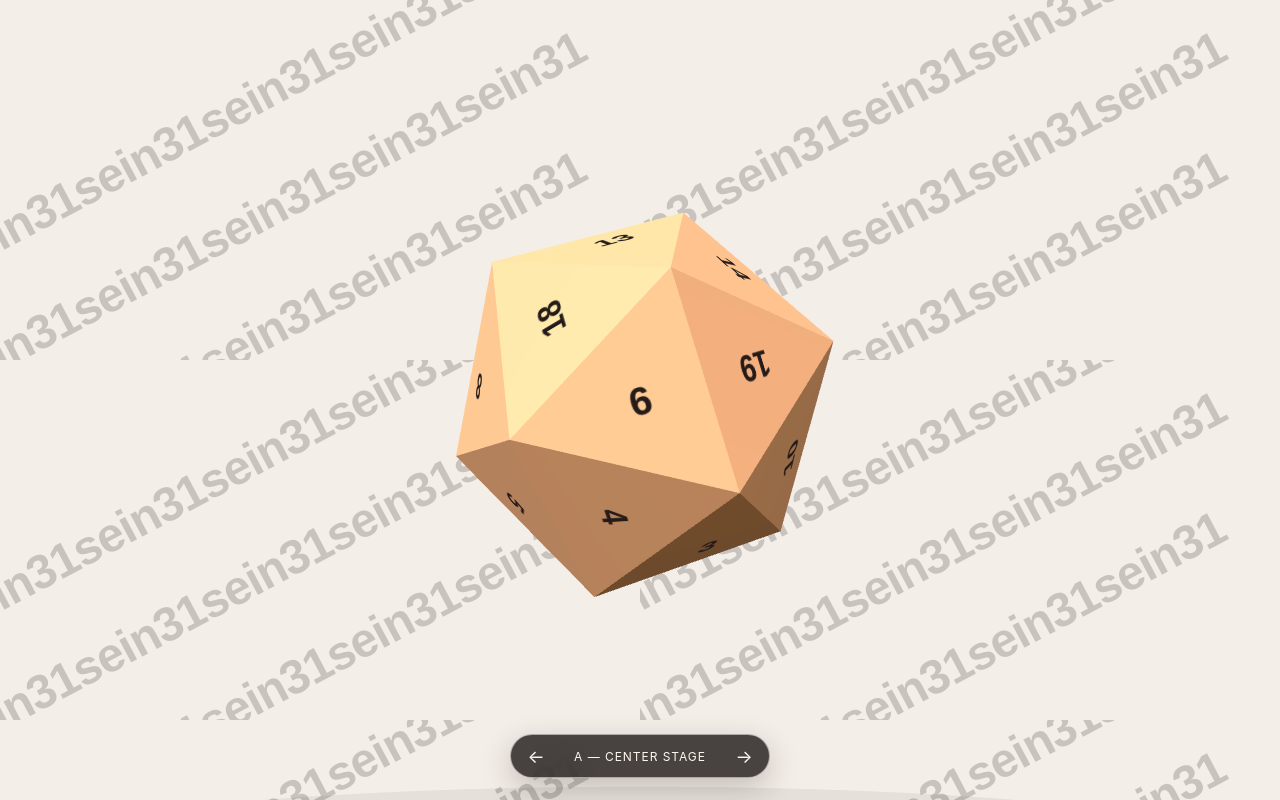
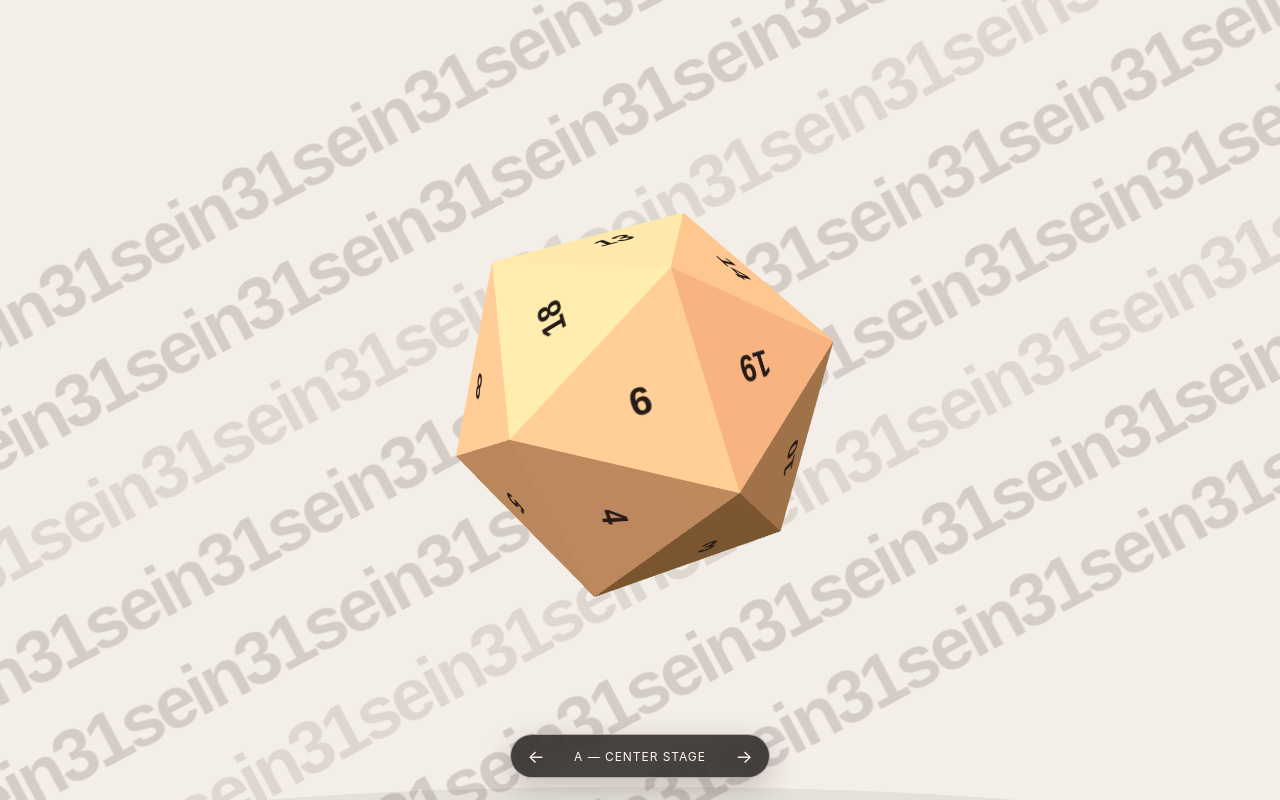
Before and after one commit to K4F7/entry2mysite, a website built with Vite: page index.html in a window 1280 px wide. Built offline with nearby package versions, Linux system fonts and the light colour scheme; animation ran at ten frames a second.

Commit message:
prototype: add kinetic typography motion

```diff
--- a/src/main.ts
+++ b/src/main.ts
@@ -28,6 +28,17 @@ const requestedVariant = params.get('variant')?.toUpperCase() as VariantKey | un
 let activeVariant = variants.find((variant) => variant.key === requestedVariant) ?? variants[0];
 
 const app = document.querySelector<HTMLDivElement>('#app')!;
+const kineticBackground = document.createElement('div');
+kineticBackground.className = 'kinetic-background';
+kineticBackground.setAttribute('aria-hidden', 'true');
+const kineticText = 'sein31'.repeat(14);
+kineticBackground.innerHTML = Array.from({ length: 8 }, (_, index) => `
+  <div class="kinetic-row row-${index + 1}">
+    <div class="kinetic-track"><span>${kineticText}</span><span>${kineticText}</span></div>
+  </div>
+`).join('');
+app.append(kineticBackground);
+
 const canvas = document.createElement('canvas');
 canvas.className = 'prototype-canvas';
 canvas.setAttribute('aria-label', 'Interactive d20. Click to roll and drag to rotate.');
@@ -137,7 +148,10 @@ function patternData(color: string, opacity: number) {
 
 function applyVariant() {
   document.body.className = activeVariant.className;
-  document.body.style.setProperty('--pattern-image', patternData(activeVariant.key === 'B' ? '#f8e8c8' : '#1b1714', activeVariant.key === 'C' ? 0.15 : 0.2));
+  const pattern = activeVariant.key === 'A'
+    ? 'none'
+    : patternData(activeVariant.key === 'B' ? '#f8e8c8' : '#1b1714', activeVariant.key === 'C' ? 0.15 : 0.2);
+  document.body.style.setProperty('--pattern-image', pattern);
   ornament.className = `variant-ornament ornament-${activeVariant.ornament}`;
   ornament.textContent = activeVariant.ornament === 'rail' ? 'sein31' : '';
   camera.position.set(0, 0, activeVariant.cameraZ);
@@ -189,6 +203,7 @@ function roll() {
   spinTurns = 2.5 + Math.random() * 1.5;
   rollStartedAt = performance.now();
   rolling = true;
+  document.body.classList.add('is-rolling');
 }
 
 function easeOutCubic(value: number) {
@@ -206,6 +221,7 @@ function animate(time: number) {
     if (progress >= 1) {
       die.quaternion.copy(targetQuaternion);
       rolling = false;
+      document.body.classList.remove('is-rolling');
     }
   } else if (!dragging) {
     const pulse = 0.08 + Math.sin(time * 0.003) * 0.035;
--- a/src/styles.css
+++ b/src/styles.css
@@ -21,6 +21,8 @@ body.variant-b { background-color: #162033; }
 body.variant-c { background-color: #f6dfda; }
 
 .prototype-canvas {
+  position: relative;
+  z-index: 1;
   display: block;
   width: 100%;
   height: 100%;
@@ -29,6 +31,69 @@ body.variant-c { background-color: #f6dfda; }
 }
 
 .prototype-canvas:active { cursor: grabbing; }
+
+.kinetic-background {
+  position: fixed;
+  z-index: 0;
+  inset: 50% auto auto 50%;
+  display: none;
+  width: 170vw;
+  height: 150vh;
+  flex-direction: column;
+  justify-content: center;
+  gap: 34px;
+  overflow: hidden;
+  color: rgb(48 39 34 / 0.16);
+  pointer-events: none;
+  transform: translate(-50%, -50%) rotate(-28deg);
+}
+
+body.variant-a .kinetic-background { display: flex; }
+
+.kinetic-row {
+  width: 100%;
+  overflow: hidden;
+  flex: 0 0 70px;
+}
+
+.kinetic-track {
+  display: flex;
+  width: max-content;
+  font-family: Arial, sans-serif;
+  font-size: clamp(58px, 5.8vw, 94px);
+  font-weight: 900;
+  letter-spacing: -0.055em;
+  line-height: 0.86;
+  white-space: nowrap;
+  animation: kinetic-flow 26s linear infinite;
+  transition: opacity 220ms ease;
+  will-change: transform;
+}
+
+.kinetic-track span { display: block; }
+.kinetic-row:nth-child(even) .kinetic-track { animation-direction: reverse; animation-duration: 32s; }
+.kinetic-row:nth-child(3n) .kinetic-track { animation-duration: 21s; opacity: 0.72; }
+.kinetic-row:nth-child(2) .kinetic-track { animation-delay: -9s; }
+.kinetic-row:nth-child(3) .kinetic-track { animation-delay: -17s; }
+.kinetic-row:nth-child(4) .kinetic-track { animation-delay: -5s; }
+.kinetic-row:nth-child(5) .kinetic-track { animation-delay: -13s; }
+.kinetic-row:nth-child(6) .kinetic-track { animation-delay: -21s; }
+.kinetic-row:nth-child(7) .kinetic-track { animation-delay: -7s; }
+.kinetic-row:nth-child(8) .kinetic-track { animation-delay: -15s; }
+
+body.is-rolling .kinetic-track {
+  animation-duration: 5s;
+  opacity: 0.92;
+}
+
+@keyframes kinetic-flow {
+  from { transform: translate3d(0, 0, 0); }
+  to { transform: translate3d(-50%, 0, 0); }
+}
+
+@media (prefers-reduced-motion: reduce) {
+  .kinetic-track { animation-play-state: paused; }
+}
 
 .variant-ornament {
   position: fixed;
```
Also changed, not shown: docs/prototype-plan.md (+1 -1 lines).
